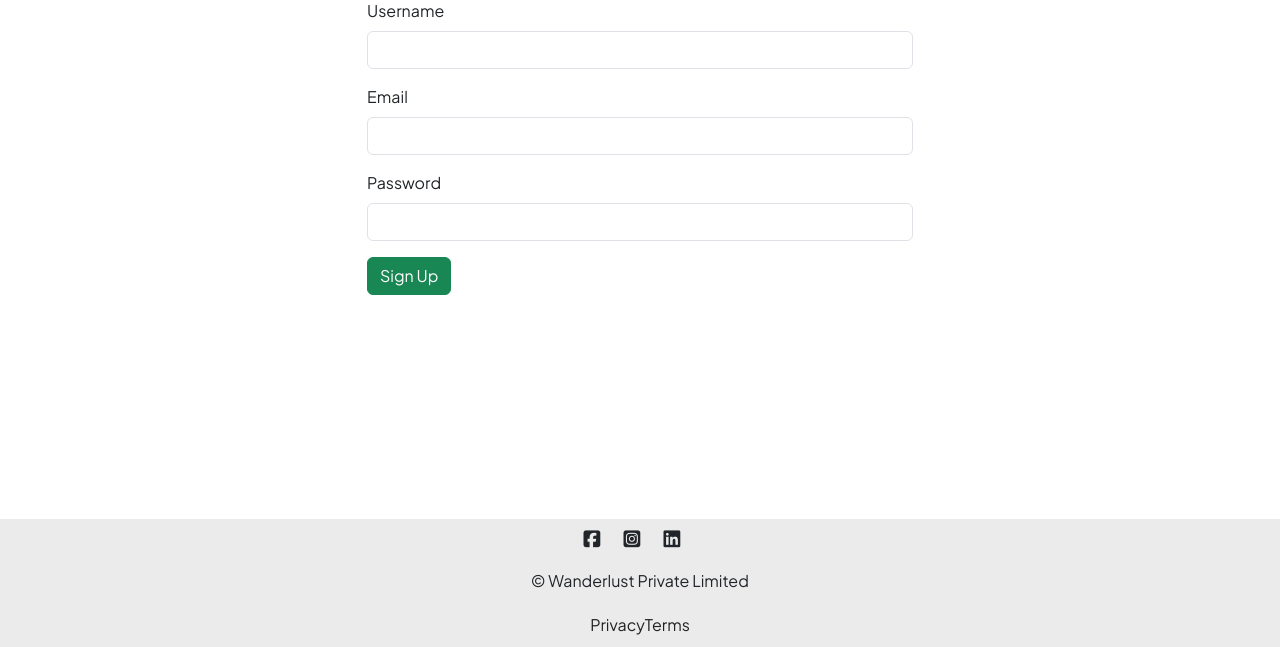
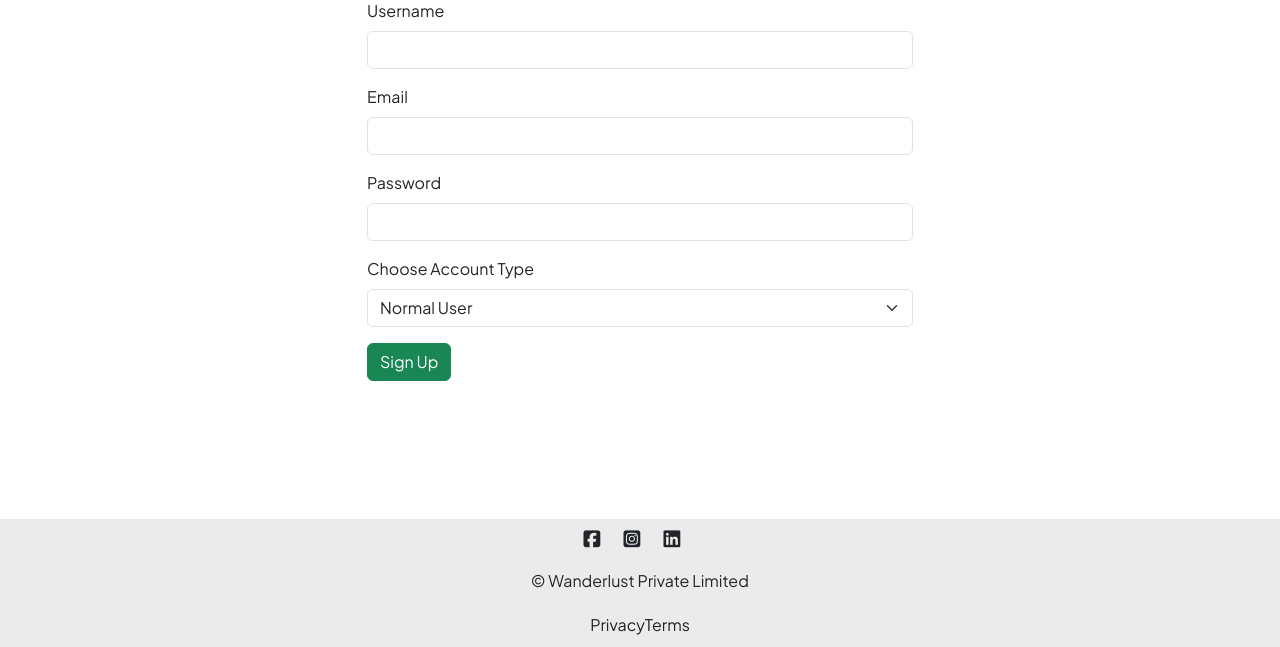
Before and after one commit to archita-sutare/StayScape, a Node project: template views/users/signup.ejs in a window 1280 px wide. Shown: the part 153-800 px from the top of the page. Run offline with Node 20 templates, Linux system fonts and the light colour scheme; the template is opened without the code that fills it, so the values that code supplies are empty; some libraries are stand-ins or nearby versions.

Commit message:
Implement host and user registration

```diff
--- a/views/users/signup.ejs
+++ b/views/users/signup.ejs
@@ -1,3 +1,4 @@
+
 <% layout("/layouts/boilerplate") %>
 
 <div class="row mt-3">
@@ -19,6 +20,16 @@
                 <label for="password" class="form-label">Password</label>
                 <input name="password" type="password" id="password" class="form-control" required>
             </div>
+
+            <!-- Account Type -->
+            <div class="mb-3">
+                <label for="role" class="form-label">Choose Account Type</label>
+                <select name="role" id="role" class="form-select" required>
+                    <option value="user" selected>Normal User</option>
+                    <option value="host">Host</option>
+                </select>
+            </div>
+
             <button class="btn btn-success">Sign Up</button>
         </form>
     </div>
```
Also changed, not shown: controllers/users.js (+13 -4 lines).
